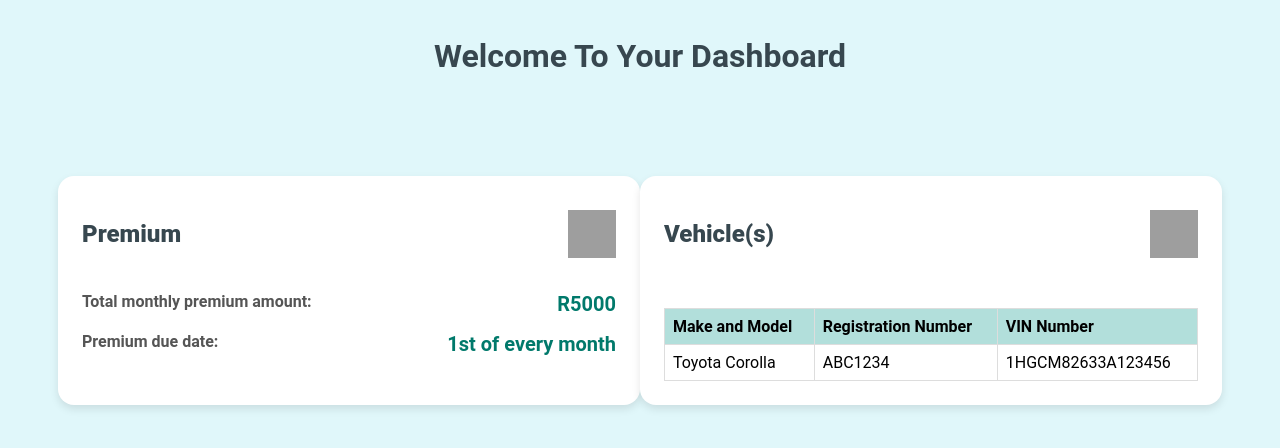
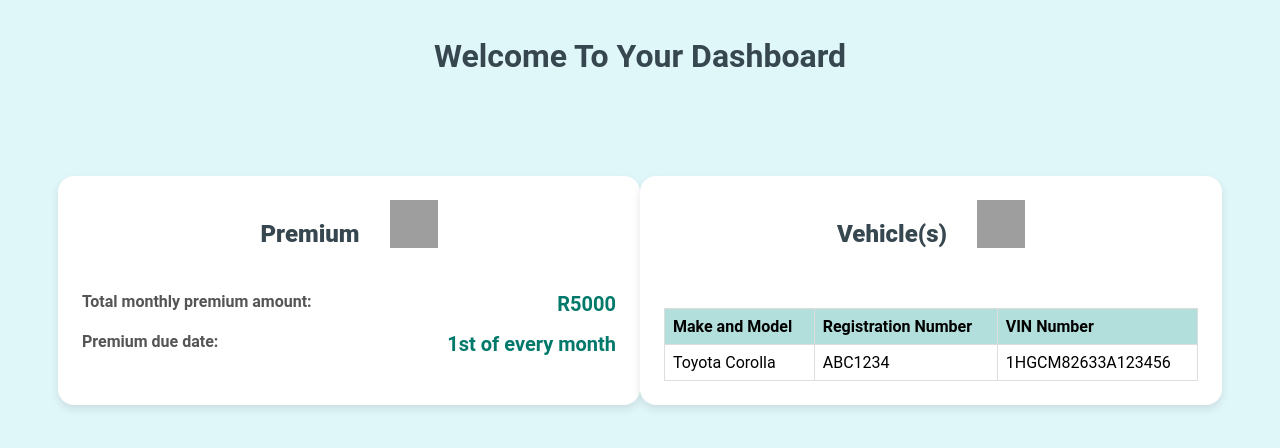
Before and after one commit to Vuyo17Sanlam/Car-Insurance-Capstone, a Python web app: template templates/dashboard.html in a window 1280 px wide. Shown: the part 145-593 px from the top of the page. Run offline with Jinja, Linux system fonts and the light colour scheme; the template is opened without the code that fills it, so the values that code supplies are empty; grey boxes are pictures that could not be loaded.

Commit message:
align headings

```diff
--- a/templates/dashboard.html
+++ b/templates/dashboard.html
@@ -70,8 +70,8 @@
       }
       .card-header {
         display: flex;
-        justify-content: space-between;
-        align-items: center;
+        gap: 30px;
+        justify-content: center;
       }
       .card-header img {
         width: 48px;
```
